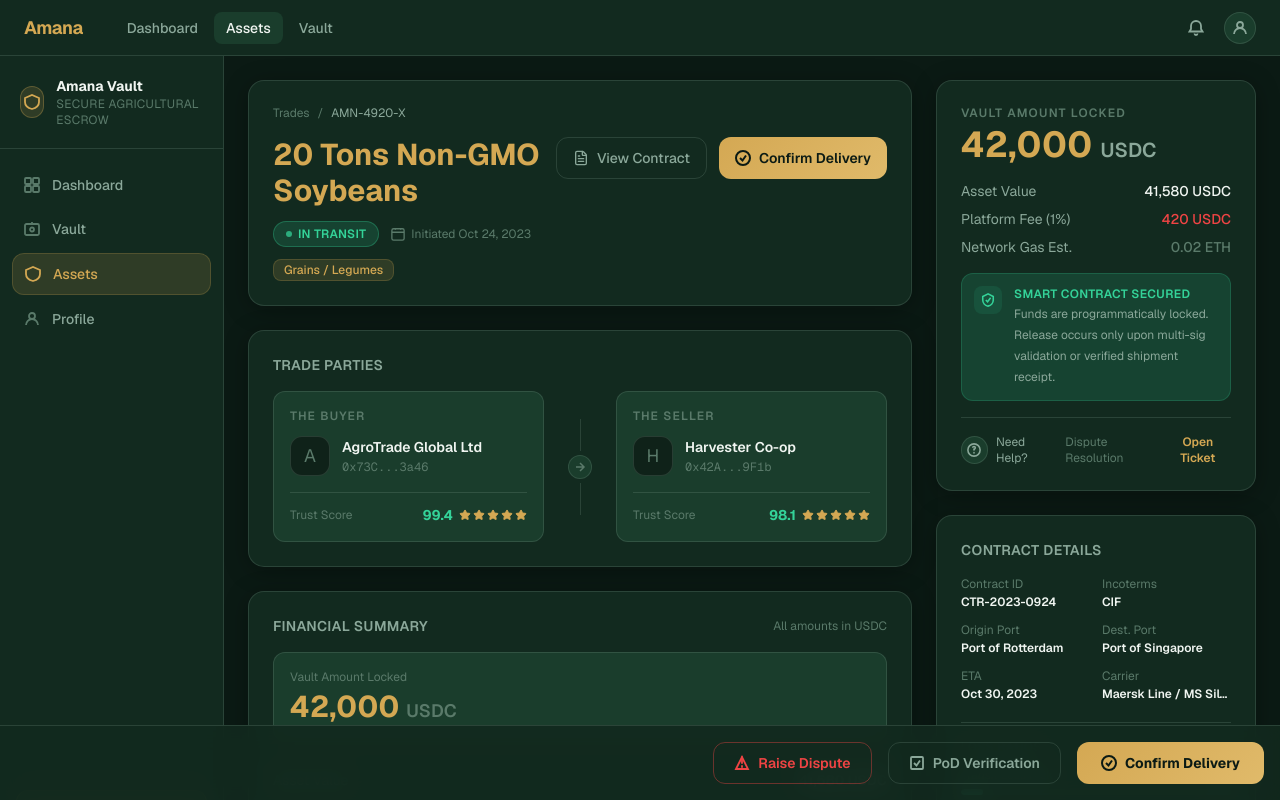
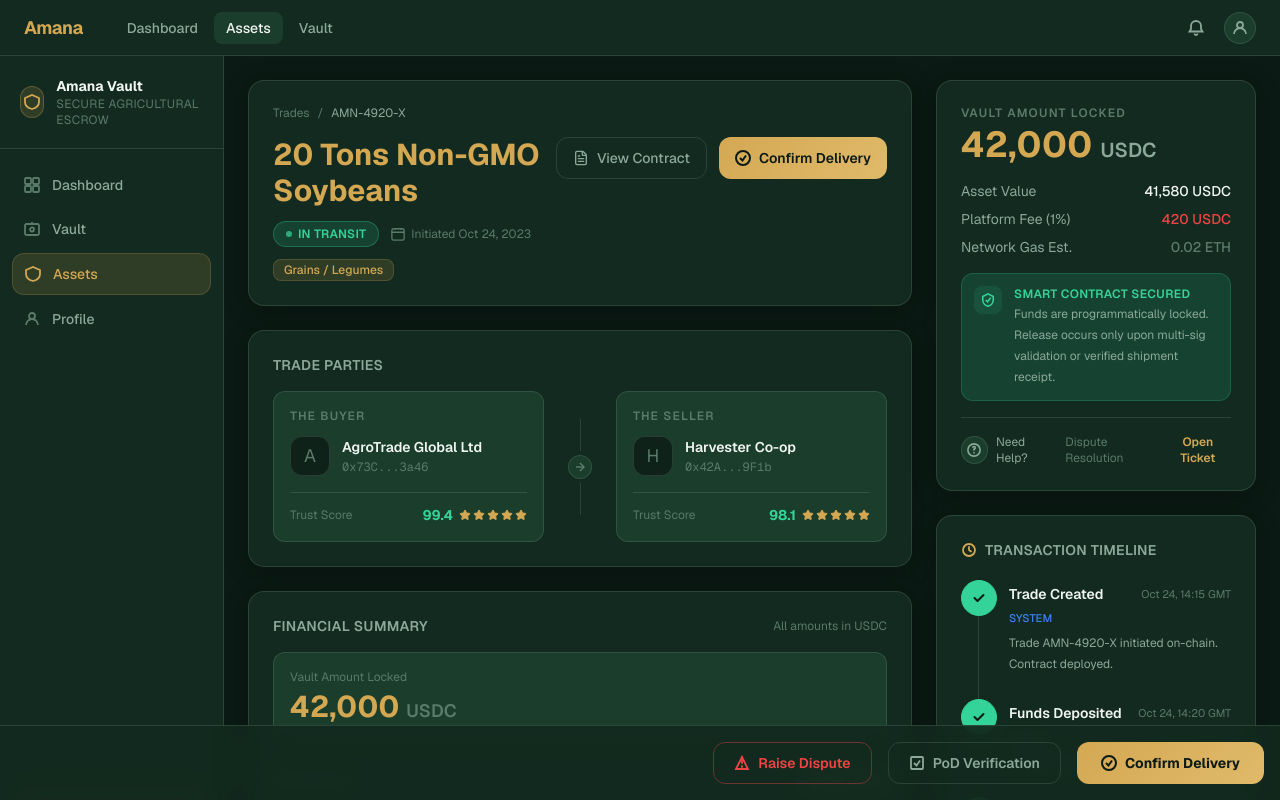
Before and after one commit to Agropush/AgroPush, a Next.js app in the folder frontend/: page /assets/1 in a window 1280 px wide. Built offline with nearby package versions, Linux system fonts and the light colour scheme.

Commit message:
feat: add transactionTimeline mock data with currentTransactionIndex to trade page

```diff
--- a/frontend/src/app/assets/[id]/page.tsx
+++ b/frontend/src/app/assets/[id]/page.tsx
@@ -81,6 +81,49 @@ const MOCK_TRADE: TradeDetail = {
     { label: "Quality Deviation", value: 2 },
     { label: "Counterparty Risk", value: 5 },
   ],
+
+  transactionTimeline: [
+    {
+      id: "tx-1",
+      title: "Trade Created",
+      actor: "system",
+      timestamp: "Oct 24, 14:15 GMT",
+      description: "Trade AMN-4920-X initiated on-chain. Contract deployed.",
+    },
+    {
+      id: "tx-2",
+      title: "Funds Deposited",
+      actor: "buyer",
+      timestamp: "Oct 24, 14:20 GMT",
+      description: "42,000 USDC locked in Amana Vault v2.",
+    },
+    {
+      id: "tx-3",
+      title: "Goods Dispatched",
+      actor: "seller",
+      timestamp: "Oct 25, 11:00 GMT",
+      description: "Shipment handed off to Maersk Line. BOL issued.",
+    },
+    {
+      id: "tx-4",
+      title: "In Transit",
+      actor: "driver",
+      description: "Vessel MS Silver-Oak en route to Port of Singapore.",
+    },
+    {
+      id: "tx-5",
+      title: "Delivery Confirmed / Disputed",
+      actor: "buyer",
+      description: "Buyer confirms receipt or raises a dispute.",
+    },
+    {
+      id: "tx-6",
+      title: "Funds Released / Refunded",
+      actor: "system",
+      description: "Smart contract executes final settlement.",
+    },
+  ],
+  currentTransactionIndex: 3,
 };
 
 export default function TradeDetailPage() {
```
